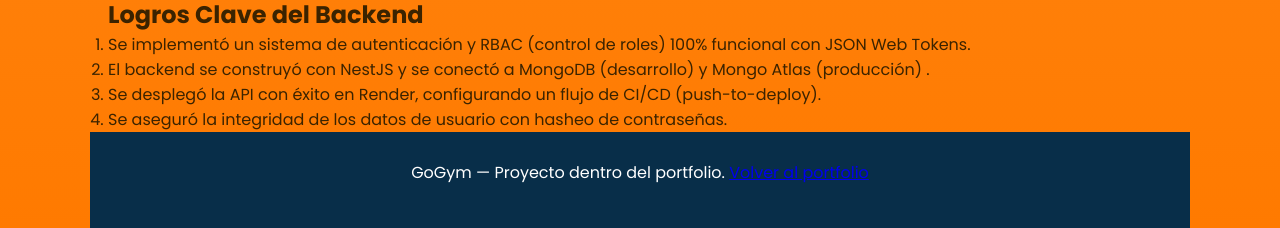
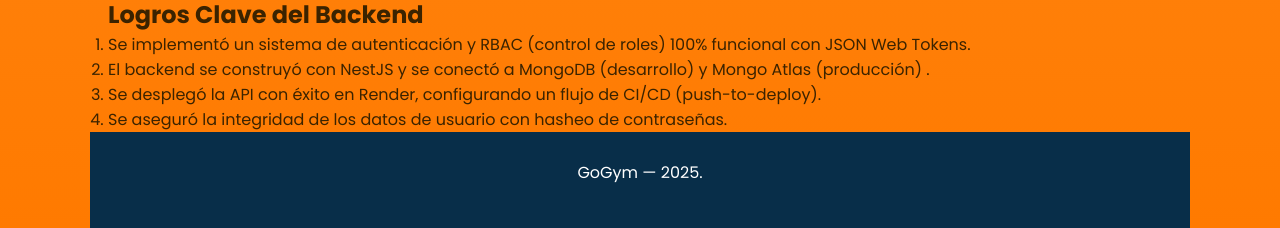
Before and after one commit to Calegaris/mi-portfolio-calegari, a plain HTML site: page gogym.html in a window 1280 px wide. Shown: the part 1255-1483 px from the top of the page. Drawn offline with nearby package versions, Linux system fonts and the light colour scheme.

Commit message:
cambie el footer

```diff
--- a/gogym.html
+++ b/gogym.html
@@ -117,7 +117,7 @@
         </section>
 
         <footer class="gogym-footer container">
-            <p>GoGym — Proyecto dentro del portfolio. <a href="index.html">Volver al portfolio</a></p>
+            <p>GoGym — 2025.</a></p>
         </footer>
     </main>
 
```
